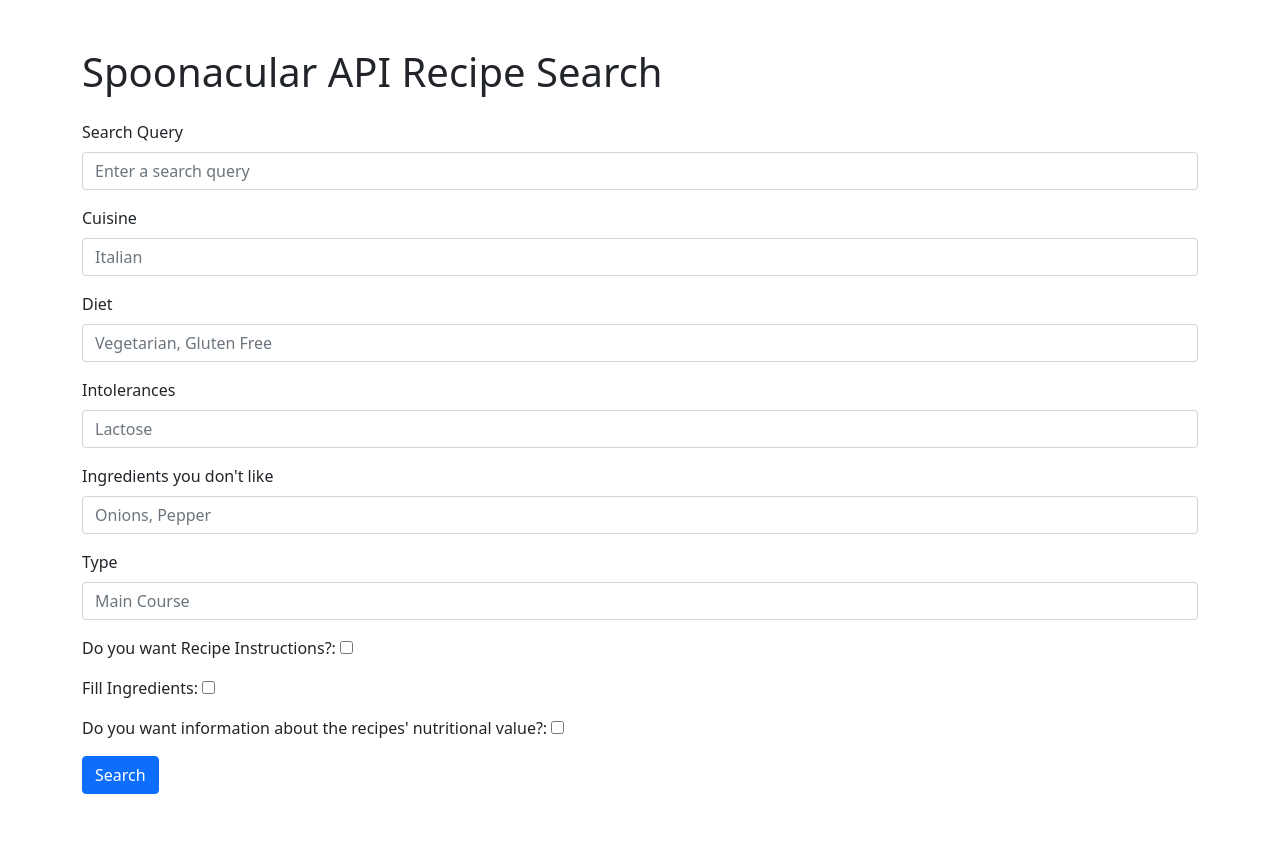
After one commit to pyfiadonkor1/CampusCare365, a Flask app: page /recipe_search in a window 1280 px wide. The commit adds this page. Run offline with Flask 3, Linux system fonts and the light colour scheme; a user stored in the database is signed in.

Commit message:
Implemented the recipe_search page that allows users to search for recipes they were not able to find in our database. (Uses an api)

```diff
--- a/app.py
+++ b/app.py
@@ -115,6 +115,12 @@
         return redirect('/signup-login')
     return render_template("mealplan_generator.html")
 
+@app.route('/recipe_search', methods=["GET", "POST"])
+def recipe_searching():
+    if 'email' not in session:
+        return redirect('/signup-login')
+    return render_template("recipe_search.html")
+
 def authenticated(username, email):
     user_by_username = User.query.filter_by(username=username).first()
     user_by_email = User.query.filter_by(email=email).first()
--- a/templates/meal.html
+++ b/templates/meal.html
@@ -14,7 +14,7 @@
     <div class="dropdown">
         <button class="dropdown-btn">&#8801;</button>
         <div class="dropdown-menu">
-        <a href="/recipes">Recipes</a>
+        <a href="/recipe_search">Find Recipe</a>
         <hr>
         <a href="#">Meal Plan</a>
         <hr>
--- /dev/null
+++ b/templates/recipe_search.html
@@ -0,0 +1,61 @@
+<!DOCTYPE html>
+<html lang="en">
+<head>
+    <meta charset="UTF-8">
+    <meta name="viewport" content="width=device-width, initial-scale=1.0">
+    <title>Spoonacular API Search</title>
+    <!-- Bootstrap CSS -->
+    <link href="https://cdn.jsdelivr.net/npm/bootstrap@5.1.3/dist/css/bootstrap.min.css" rel="stylesheet">
+</head>
+<body>
+    <div class="container mt-5">
+        <h1 class="mb-4">Spoonacular API Recipe Search</h1>
+        <form id="search-form">
+            <div class="mb-3">
+                <label for="query" class="form-label">Search Query</label>
+                <input type="text" class="form-control" id="query" placeholder="Enter a search query">
+            </div>
+            <div class="mb-3">
+                <label for="cuisine" class="form-label">Cuisine</label>
+                <input type="text" class="form-control" id="cuisine" placeholder="Italian">
+            </div>
+            <div class="mb-3">
+                <label for="diet" class="form-label">Diet</label>
+                <input type="text" class="form-control" id="diet" placeholder="Vegetarian, Gluten Free">
+            </div>
+            <div class="mb-3">
+                <label for="intolerances" class="form-label">Intolerances</label>
+                <input type="text" class="form-control" id="intolerances" placeholder="Lactose">
+            </div>
+            <div class="mb-3">
+                <label for="excludeIngredients" class="form-label">Ingredients you don't like</label>
+                <input type="text" class="form-control" id="excludeIngredients" placeholder="Onions, Pepper">
+            </div>
+            <div class="mb-3">
+                <label for="type" class="form-label">Type</label>
+                <input type="text" class="form-control" id="type" placeholder="Main Course">
+            </div>
+            <div class="mb-3">
+                <label for="instructionsRequired">Do you want Recipe Instructions?:</label>
+                <input type="checkbox" id="instructionsRequired" name="instructionsRequired" value="true">
+            </div>
+            <div class="mb-3">
+                <label for="fillIngredients">Fill Ingredients:</label>
+                <input type="checkbox" id="fillIngredients" name="fillIngredients" value="true">
+            </div>
+            <div class="mb-3">
+                <label for="addRecipeNutrition">Do you want information about the recipes' nutritional value?:</label>
+                <input type="checkbox" id="addRecipeNutrition" name="addRecipeNutrition" value="true">
+            </div>
+            <button type="submit" class="btn btn-primary">Search</button>
+        </form>
+        <div id="results" class="mt-5"></div>
+    </div>
+
+    <!-- Bootstrap and jQuery JS -->
+    <script src="https://code.jquery.com/jquery-3.6.0.min.js"></script>
+    <script src="https://cdn.jsdelivr.net/npm/bootstrap@5.1.3/dist/js/bootstrap.bundle.min.js"></script>
+
+    <script src ="static/script/recipe_search.js" ></script>
+</body>
+</html>
--- a/templates/static/script/mealplan_generator.js
+++ b/templates/static/script/mealplan_generator.js
@@ -33,6 +33,7 @@
             error: function (error) {
                 console.error('Error:', error);
             }
+
         });
     });
 });
--- /dev/null
+++ b/templates/static/script/recipe_search.js
@@ -0,0 +1,51 @@
+document.getElementById('search-form').addEventListener('submit', function(e) {
+    e.preventDefault();
+    const query = document.getElementById('query').value;
+    const cuisine = document.getElementById('cuisine').value;
+    const diet = document.getElementById('diet').value;
+    const intolerances = document.getElementById('intolerances').value;
+    const excludeIngredients = document.getElementById('excludeIngredients').value;
+    const type = document.getElementById('type').value;
+    const instructionsRequired = document.getElementById('instructionsRequired').checked;
+    const fillIngredients = document.getElementById('fillIngredients').checked;
+    const addRecipeNutrition = document.getElementById('addRecipeNutrition').checked;
+    const apiKey = 'bb96fafd19b64b4c86b0f79c917cd7fe';
+
+    let searchUrl = `https://api.spoonacular.com/recipes/complexSearch?apiKey=${apiKey}&type=${type}&instructionsRequired=${instructionsRequired}&fillIngredients=${fillIngredients}&addRecipeNutrition=${addRecipeNutrition}`;
+
+    if (query) {
+        searchUrl += `&query=${query}`;
+    }
+    if (cuisine) {
+        searchUrl += `&cuisine=${cuisine}`;
+    }
+    if (diet) {
+        searchUrl += `&diet=${diet}`;
+    }
+    if (intolerances) {
+        searchUrl+= `&intolerances=${intolerances}`;
+    }
+    if (excludeIngredients) {
+        searchUrl += `&excludeIngredients=${excludeIngredients}`;
+    }
+
+    fetch(searchUrl)
+        .then(response => response.json())
+        .then(data => {
+            const results = document.getElementById('results');
+            results.innerHTML = '';
+            data.results.forEach(recipe => {
+                const recipeDiv = document.createElement('div');
+                recipeDiv.className = 'card mb-4';
+                recipeDiv.innerHTML = `
+                <div class="card-body">
+                    <h5 class="card-title">${recipe.title}</h5>
+                    <p class="card-text">Ready in ${recipe.readyInMinutes} minutes</p>
+                    <a href="${recipe.sourceUrl}" class="btn btn-primary" target="_blank">View Recipe</a>
+                </div>
+                `;
+                results.appendChild(recipeDiv);
+            });
+        })
+        .catch(error => console.error(error));
+});
```
